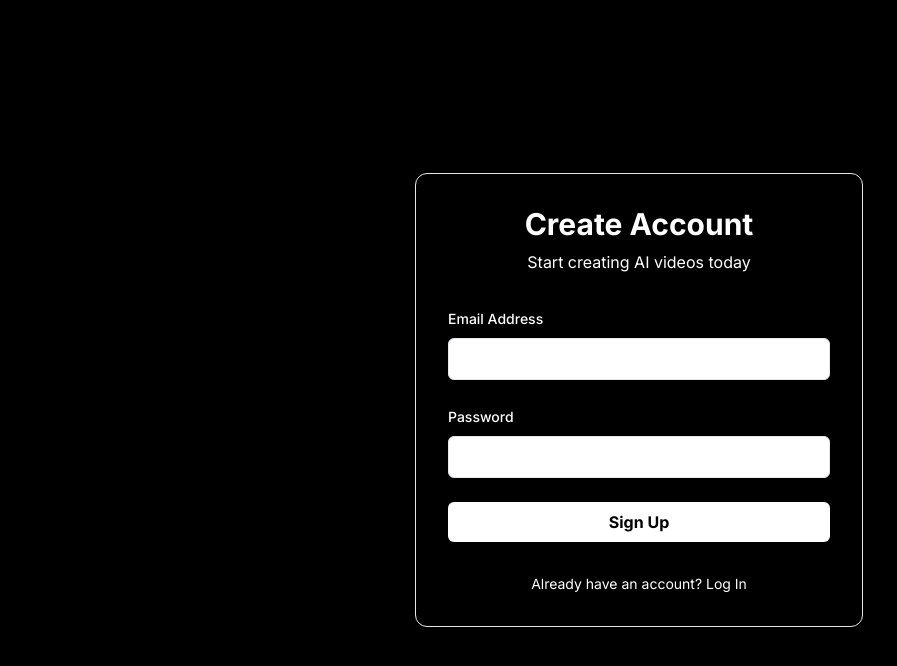
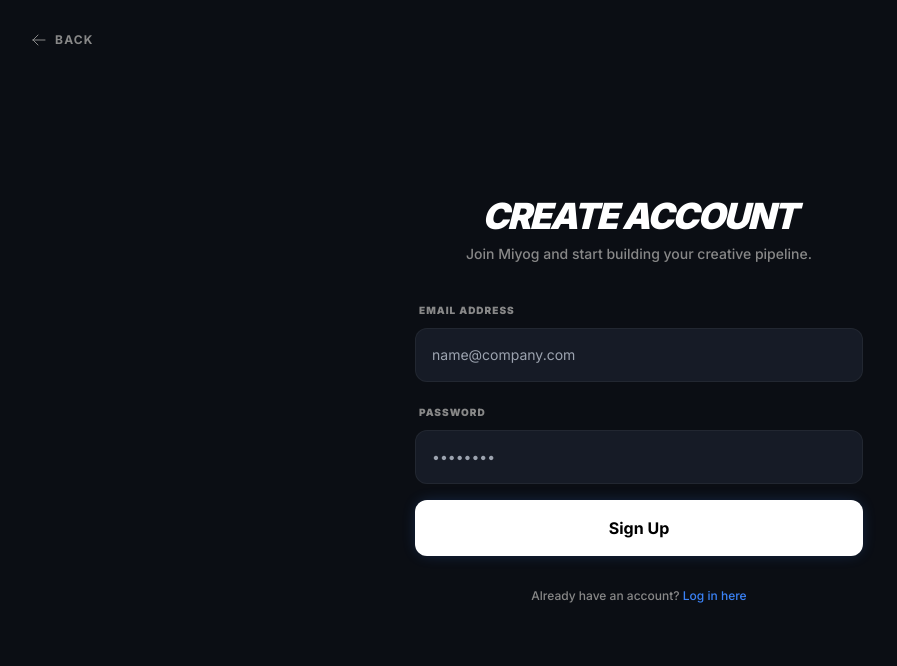
Before and after one commit to TheJew47/MYG, a Next.js app in the folder frontend/: page /signup in a window 1280 px wide. Shown: the top 666 px of the page, without its empty margins (1-898 px from the left). Built offline with nearby package versions, Linux system fonts and the light colour scheme; no server answers.

Commit message:
Update page.tsx

```diff
--- a/frontend/src/app/signup/page.tsx
+++ b/frontend/src/app/signup/page.tsx
@@ -1,22 +1,16 @@
 "use client";
-
-import React, { useState } from "react";
-import { createBrowserClient } from "@supabase/ssr";
+import { useState } from "react";
 import { useRouter } from "next/navigation";
-import { Button } from "@/components/ui/Button";
-import { cn } from "@/lib/utils";
+import { supabase } from "@/lib/api";
+import Link from "next/link";
+import { ArrowLeftIcon } from "@heroicons/react/24/outline";
 
 export default function SignupPage() {
+  const router = useRouter();
   const [email, setEmail] = useState("");
   const [password, setPassword] = useState("");
   const [loading, setLoading] = useState(false);
   const [message, setMessage] = useState<{ type: 'success' | 'error', text: string } | null>(null);
-    const router = useRouter();
-
-    const supabase = createBrowserClient(
-        process.env.NEXT_PUBLIC_SUPABASE_URL!,
-        process.env.NEXT_PUBLIC_SUPABASE_ANON_KEY!
-    );
 
   const handleSignup = async (e: React.FormEvent) => {
     e.preventDefault();
@@ -27,6 +21,7 @@ export default function SignupPage() {
       email,
       password,
       options: {
+        // Ensure this matches your project's URL settings in Supabase
         emailRedirectTo: `${window.location.origin}/auth/callback`,
       },
     });
@@ -35,58 +30,78 @@ export default function SignupPage() {
       setMessage({ type: 'error', text: error.message });
       setLoading(false);
     } else {
-            setMessage({ type: 'success', text: "Check your email for the confirmation link!" });
+      setMessage({
+        type: 'success',
+        text: "Registration successful! Please check your email for the confirmation link."
+      });
       setLoading(false);
     }
   };
 
   return (
-        <div className="flex flex-col items-center justify-center min-h-screen bg-background p-4">
-            <div className="w-full max-w-md space-y-8 bg-card p-8 rounded-xl border border-border shadow-lg">
-                <div className="text-center">
-                    <h2 className="text-3xl font-bold">Create Account</h2>
-                    <p className="text-muted-foreground mt-2">Start creating AI videos today</p>
+    <div className="min-h-screen bg-[#0B0E14] flex flex-col items-center justify-center p-6">
+      {/* Back to Landing Link */}
+      <Link
+        href="/"
+        className="absolute top-8 left-8 flex items-center gap-2 text-text-muted hover:text-white transition-colors text-xs font-bold uppercase tracking-widest"
+      >
+        <ArrowLeftIcon className="w-4 h-4" />
+        Back
+      </Link>
+
+      <div className="w-full max-w-md space-y-8">
+        <div className="text-center space-y-2">
+          <h1 className="text-4xl font-black tracking-tighter uppercase italic">Create Account</h1>
+          <p className="text-text-muted text-sm font-medium">Join Miyog and start building your creative pipeline.</p>
         </div>
 
-                <form onSubmit={handleSignup} className="space-y-6">
+        <form onSubmit={handleSignup} className="space-y-4">
           {message && (
-                        <div className={cn(
-                            "p-3 border text-sm rounded-md",
-                            message.type === 'error' ? "bg-destructive/10 border-destructive/20 text-destructive" : "bg-primary/10 border-primary/20 text-primary"
-                        )}>
+            <div className={`p-4 rounded-xl text-xs font-bold uppercase tracking-widest text-center border ${
+              message.type === 'error'
+                ? "bg-red-500/10 border-red-500/20 text-red-500"
+                : "bg-green-500/10 border-green-500/20 text-green-500"
+            }`}>
               {message.text}
             </div>
           )}
+
           <div className="space-y-2">
-                        <label className="text-sm font-medium">Email Address</label>
+            <label className="text-[10px] font-black uppercase tracking-widest text-text-muted ml-1">Email Address</label>
             <input
               type="email"
               required
-                            className="w-full p-2 bg-secondary border border-border rounded-md"
               value={email}
               onChange={(e) => setEmail(e.target.value)}
+              className="w-full bg-[#161B26] border border-white/5 rounded-xl p-4 text-sm text-white focus:border-text-accent outline-none transition-all"
+              placeholder="name@company.com"
             />
           </div>
+
           <div className="space-y-2">
-                        <label className="text-sm font-medium">Password</label>
+            <label className="text-[10px] font-black uppercase tracking-widest text-text-muted ml-1">Password</label>
             <input
               type="password"
               required
-                            className="w-full p-2 bg-secondary border border-border rounded-md"
               value={password}
               onChange={(e) => setPassword(e.target.value)}
+              className="w-full bg-[#161B26] border border-white/5 rounded-xl p-4 text-sm text-white focus:border-text-accent outline-none transition-all"
+              placeholder="••••••••"
             />
           </div>
-                    <Button type="submit" className="w-full" disabled={loading}>
-                        {loading ? "Creating account..." : "Sign Up"}
-                    </Button>
+
+          <button
+            type="submit"
+            disabled={loading}
+            className="w-full bg-white text-black py-4 rounded-xl font-bold hover:bg-gray-200 transition-all shadow-glow mt-4 disabled:opacity-50"
+          >
+            {loading ? "Creating Account..." : "Sign Up"}
+          </button>
         </form>
 
-                <p className="text-center text-sm text-muted-foreground">
+        <p className="text-center text-xs text-text-muted font-medium">
           Already have an account?{" "}
-                    <a href="/login" className="text-primary hover:underline">
-                        Log In
-                    </a>
+          <Link href="/login" className="text-text-accent hover:underline">Log in here</Link>
         </p>
       </div>
     </div>
```
Lines whose indentation alone changed are shown as unchanged.
